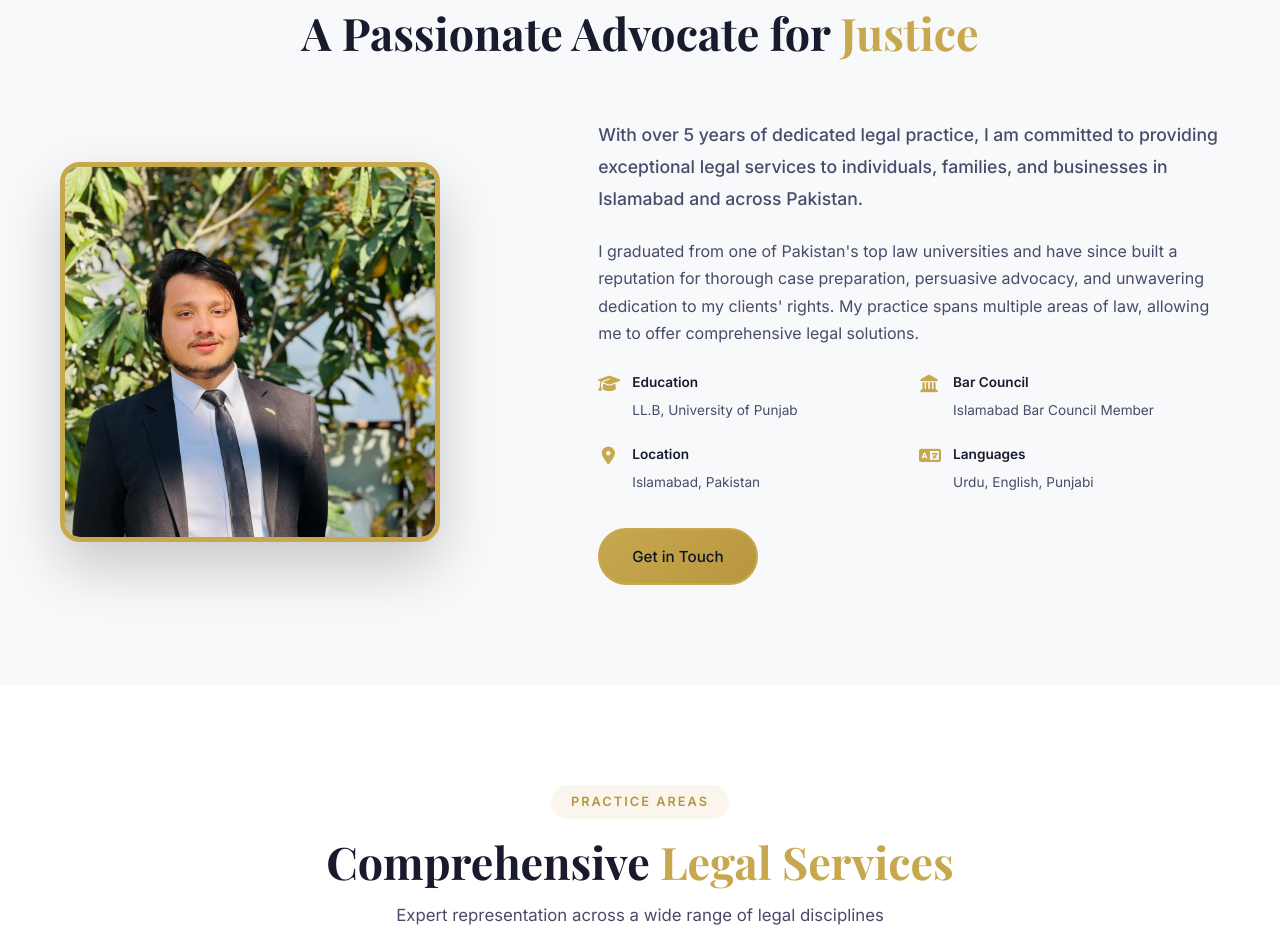
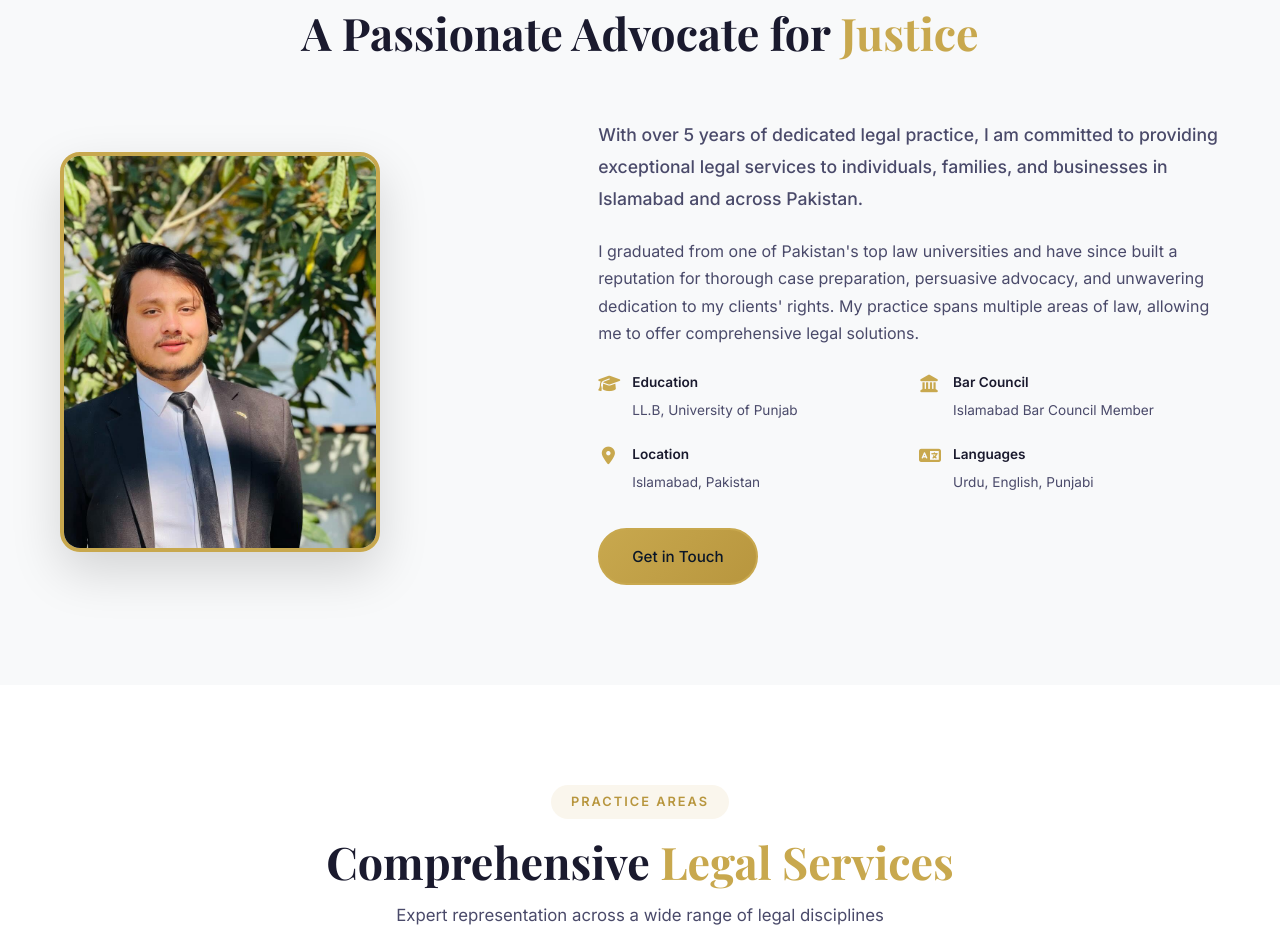
Before and after one commit to adeel955/lawyer-portfolio, a plain HTML site: page index.html in a window 1280 px wide. Shown: the part 976-1925 px from the top of the page. Drawn offline with nearby package versions, Linux system fonts and the light colour scheme.

Commit message:
Made photo smaller and more balanced

```diff
--- a/style.css
+++ b/style.css
@@ -405,13 +405,13 @@ img {
 
 .about-photo {
     width: 100%;
-    max-width: 380px;
-    aspect-ratio: 1/1;
+    max-width: 320px;
+    aspect-ratio: 4/5;
     object-fit: cover;
     object-position: top center;
     border-radius: var(--radius-lg);
-    border: 5px solid var(--gold);
-    box-shadow: 0 25px 60px rgba(0,0,0,0.2);
+    border: 4px solid var(--gold);
+    box-shadow: 0 20px 50px rgba(0,0,0,0.15);
 }
 
 .about-intro {
```
